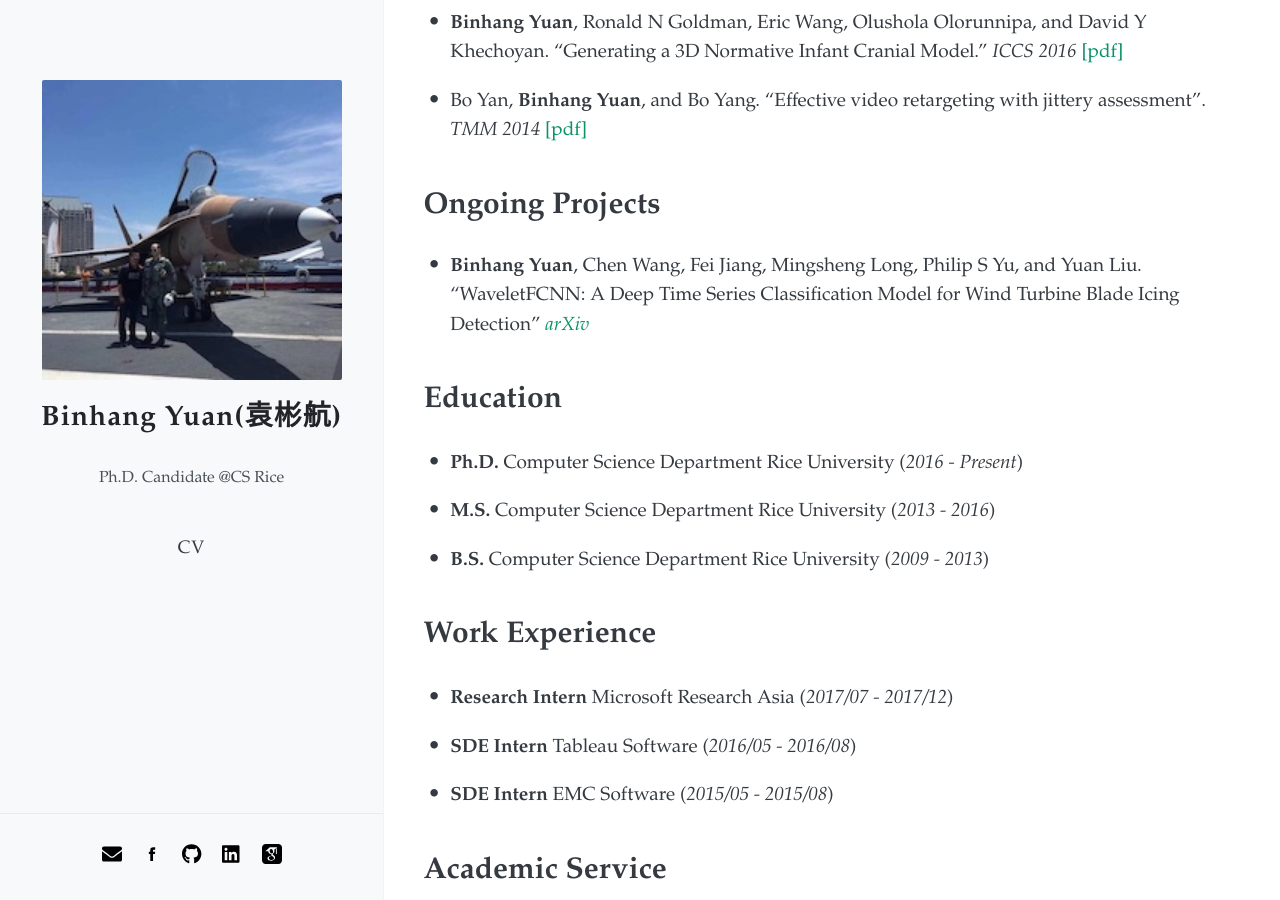
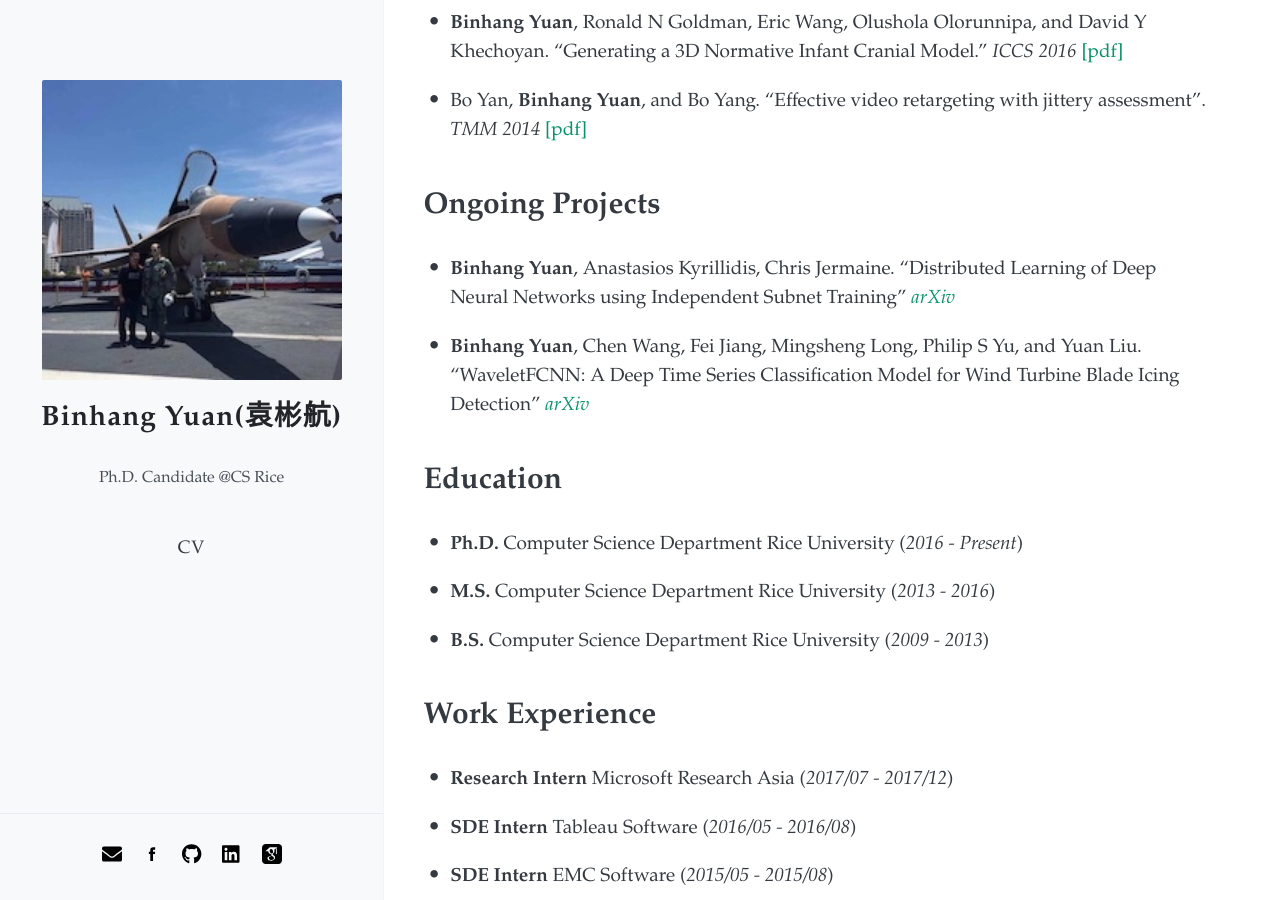
Before and after one commit to BinhangYuan/site, a Jekyll site: the page built from index.md, in a window 1280 px wide and 900 px high, scrolled down 1227 px. Built offline with Jekyll 4.4.1, drawn with Linux system fonts in a browser that asks for light colours; nearby versions of some CDN libraries.

Commit message:
Update index.md

```diff
--- a/index.md
+++ b/index.md
@@ -34,6 +34,7 @@ On the other hand, I am also interested in building data mining/machine learning
 
 
 # Ongoing Projects
+- **Binhang Yuan**, Anastasios Kyrillidis, Chris Jermaine. "Distributed Learning of Deep Neural Networks using Independent Subnet Training" *[arXiv](https://arxiv.org/abs/1910.02120)*
 
 - **Binhang Yuan**, Chen Wang, Fei Jiang, Mingsheng Long, Philip S Yu, and Yuan Liu. "WaveletFCNN: A Deep Time Series Classification Model for Wind Turbine Blade Icing Detection" *[arXiv](https://arxiv.org/abs/1902.05625)*
 
```
